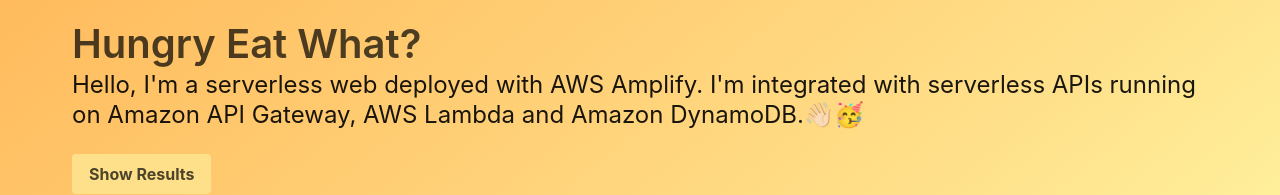
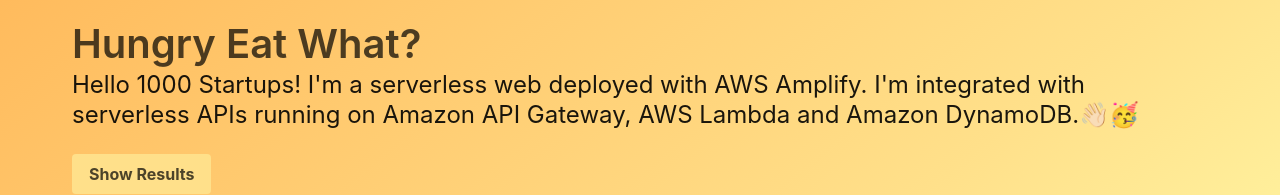
Before and after one commit to shrijandra/app-serverlessVoting-cdk, a website: page voting-web/index.html in a window 1280 px wide. Shown: the part 123-318 px from the top of the page. Drawn offline with nearby package versions, Linux system fonts and the light colour scheme; no server answers.

Commit message:
Demo for 1000 Startups!

```diff
--- a/voting-web/index.html
+++ b/voting-web/index.html
@@ -17,7 +17,7 @@
                         Hungry Eat What?
                     </h1>
                     <div class='subtitle is-4'>
-                        Hello, I'm a serverless web deployed with AWS Amplify. I'm integrated with serverless APIs running on Amazon API Gateway, AWS Lambda and Amazon DynamoDB.👋🏻🥳
+                        Hello 1000 Startups! I'm a serverless web deployed with AWS Amplify. I'm integrated with serverless APIs running on Amazon API Gateway, AWS Lambda and Amazon DynamoDB.👋🏻🥳
                     </div>
                                                                 <button v-on:click="show()" class='button is-warning'><b>Show Results</b></button>
                 </div>
```
